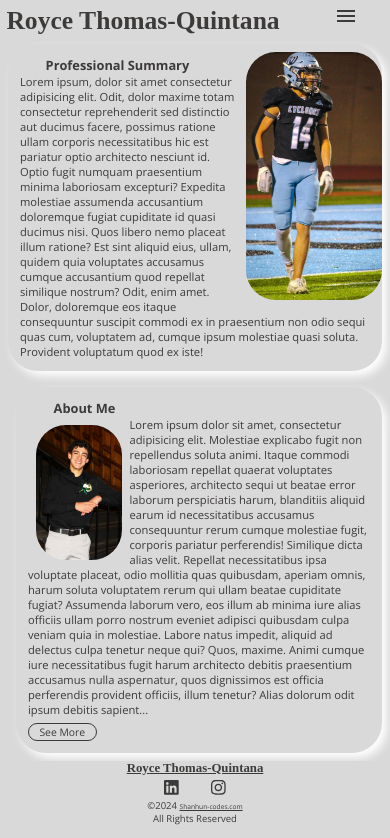
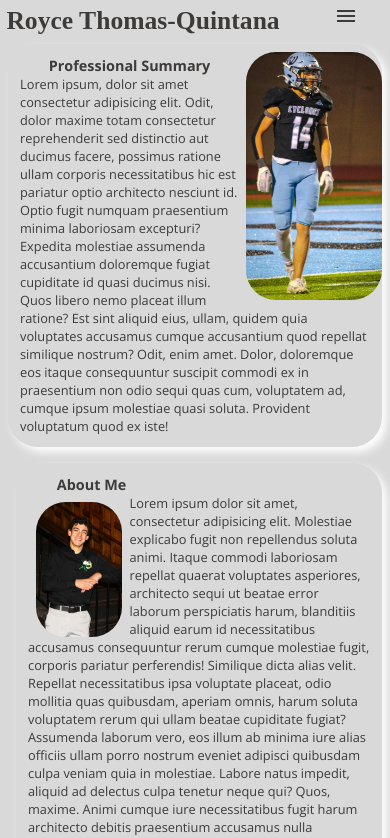
Before and after one commit to RaszeroT/Rolls-College-Portfolio, a React (Vite) app: page / in a window 390 px wide. Shown: the top 838 px of the page. Built offline with nearby package versions, Linux system fonts and the light colour scheme; a web font is replaced by a local one.

Commit message:
minor css changes

```diff
--- a/src/App.css
+++ b/src/App.css
@@ -31,18 +31,18 @@ h2 {
 
   h2,
   h3 {
+    font-size: 0.9em;
+  }
+
+  p {
     font-size: 0.8em;
   }
 
-  p {
-    font-size: 0.7em;
-  }
-
   button {
-    font-size: .65em;
+    font-size: .75em;
   }
 
   a {
-    font-size: .7em;
+    font-size: .8em;
   }
 }
--- a/src/style/header.css
+++ b/src/style/header.css
@@ -11,7 +11,7 @@
   align-items: center;
 }
 
-@media screen and (max-width: 490px) {
+@media screen and (max-width: 500px) {
     #heading {
     font-size: .8em;
   }
```
